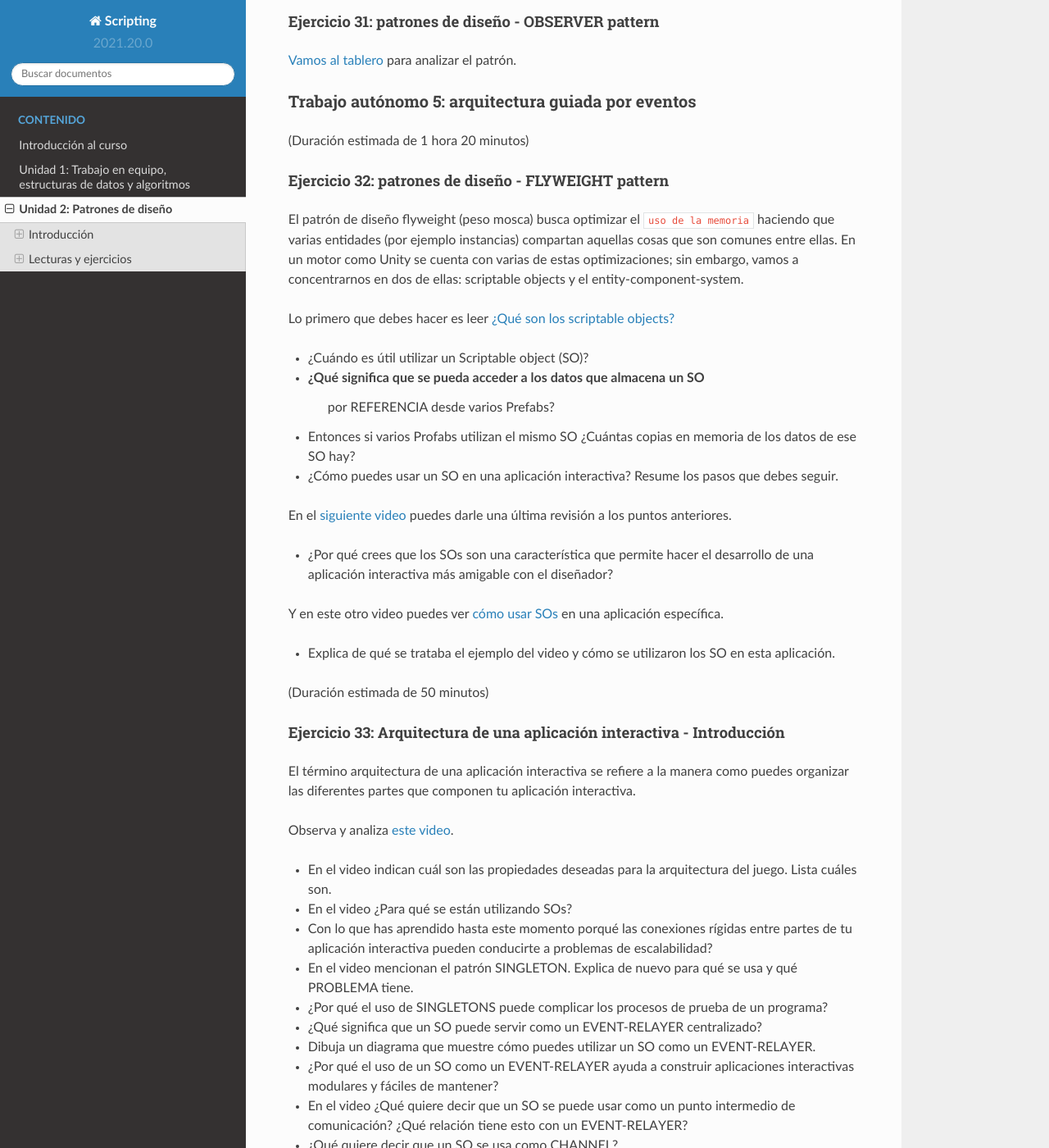
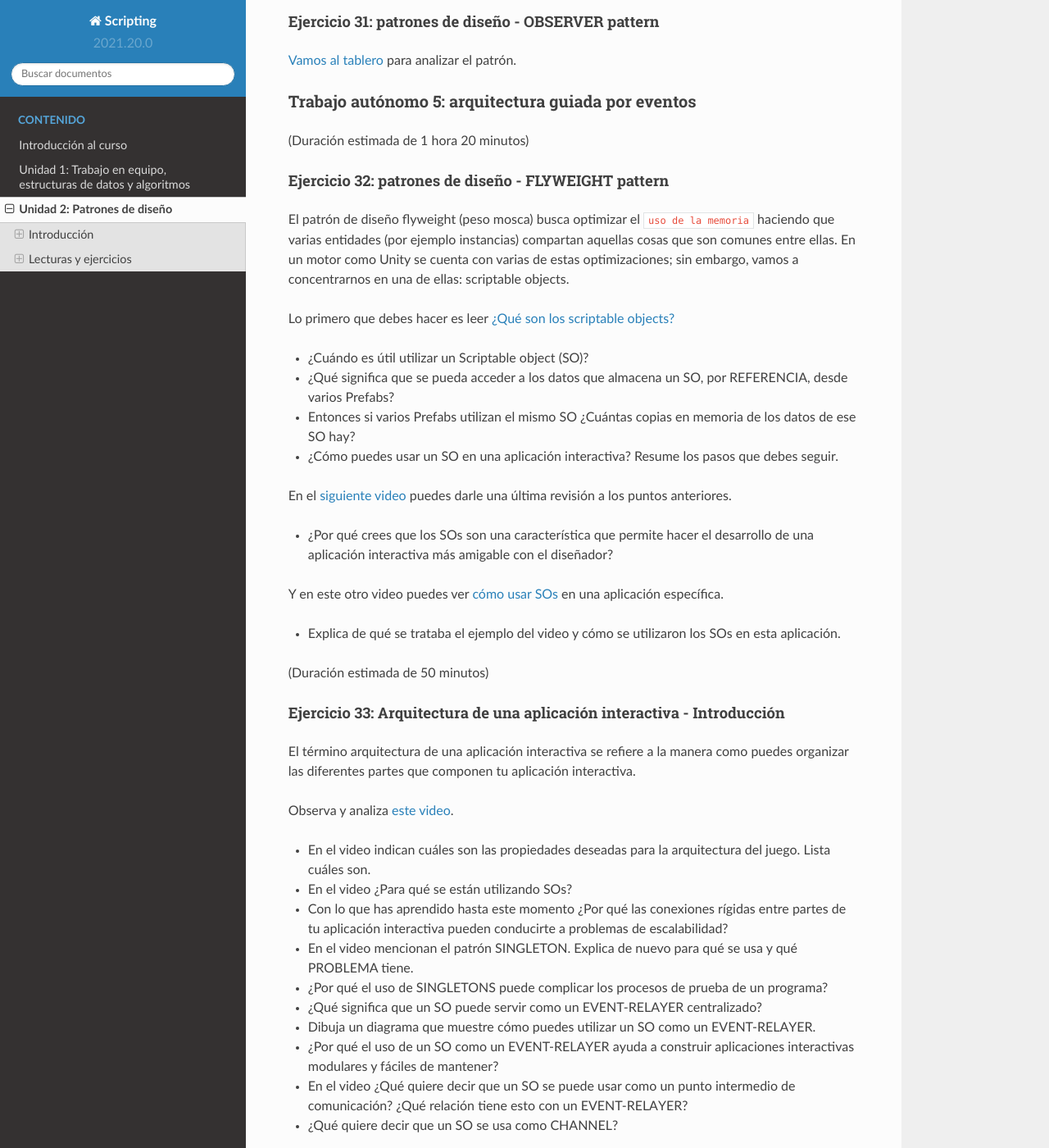
Before and after one commit to juanferfranco/scripting, a Sphinx documentation site: the page built from docs/_unidad2/unidad2.rst, in a window 1280 px wide and 1400 px high, scrolled down 30372 px. Shown: the whole window at 82% size. Built offline with Sphinx 7.4.7 and the Read the Docs theme 2.0.0, drawn with Linux system fonts in a browser that asks for light colours.

Commit message:
update sesion 5 unit2

```diff
--- a/docs/_unidad2/unidad2.rst
+++ b/docs/_unidad2/unidad2.rst
@@ -1472,15 +1472,15 @@ El patrón de diseño flyweight (peso mosca) busca optimizar el ``uso de la memo
 haciendo que varias entidades (por ejemplo instancias) compartan aquellas cosas que son
 comunes entre ellas. En un motor como Unity se cuenta
 con varias de estas optimizaciones; sin embargo, vamos a concentrarnos en
-dos de ellas: scriptable objects y el entity-component-system.
+una de ellas: scriptable objects.
 
 Lo primero que debes hacer es leer
 `¿Qué son los scriptable objects? <https://docs.unity3d.com/Manual/class-ScriptableObject.html>`__
 
 * ¿Cuándo es útil utilizar un Scriptable object (SO)?
-* ¿Qué significa que se pueda acceder a los datos que almacena un SO
-   por REFERENCIA desde varios Prefabs?
-* Entonces si varios Profabs utilizan el mismo SO ¿Cuántas copias en memoria
+* ¿Qué significa que se pueda acceder a los datos que almacena un SO,
+  por REFERENCIA, desde varios Prefabs?
+* Entonces si varios Prefabs utilizan el mismo SO ¿Cuántas copias en memoria
   de los datos de ese SO hay?
 * ¿Cómo puedes usar un SO en una aplicación interactiva? Resume los pasos que debes seguir.
 
@@ -1493,7 +1493,7 @@ una última revisión a los puntos anteriores.
 Y en este otro video puedes ver `cómo usar SOs <https://youtu.be/E91NYvDqsy8>`__ en una
 aplicación específica.
 
-* Explica de qué se trataba el ejemplo del video y cómo se utilizaron los SO en
+* Explica de qué se trataba el ejemplo del video y cómo se utilizaron los SOs en
   esta aplicación.
 
 (Duración estimada de 50 minutos)
@@ -1506,10 +1506,10 @@ como puedes organizar las diferentes partes que componen tu aplicación interact
 
 Observa y analiza `este video <https://youtu.be/WLDgtRNK2VE>`__.
 
-* En el video indican cuál son las propiedades deseadas para la arquitectura
+* En el video indican cuáles son las propiedades deseadas para la arquitectura
   del juego. Lista cuáles son.
 * En el video ¿Para qué se están utilizando SOs?
-* Con lo que has aprendido hasta este momento porqué las conexiones rígidas entre
+* Con lo que has aprendido hasta este momento ¿Por qué las conexiones rígidas entre
   partes de tu aplicación interactiva pueden conducirte a problemas de escalabilidad?
 * En el video mencionan el patrón SINGLETON. Explica de nuevo para qué se usa y
   qué PROBLEMA tiene.
```
